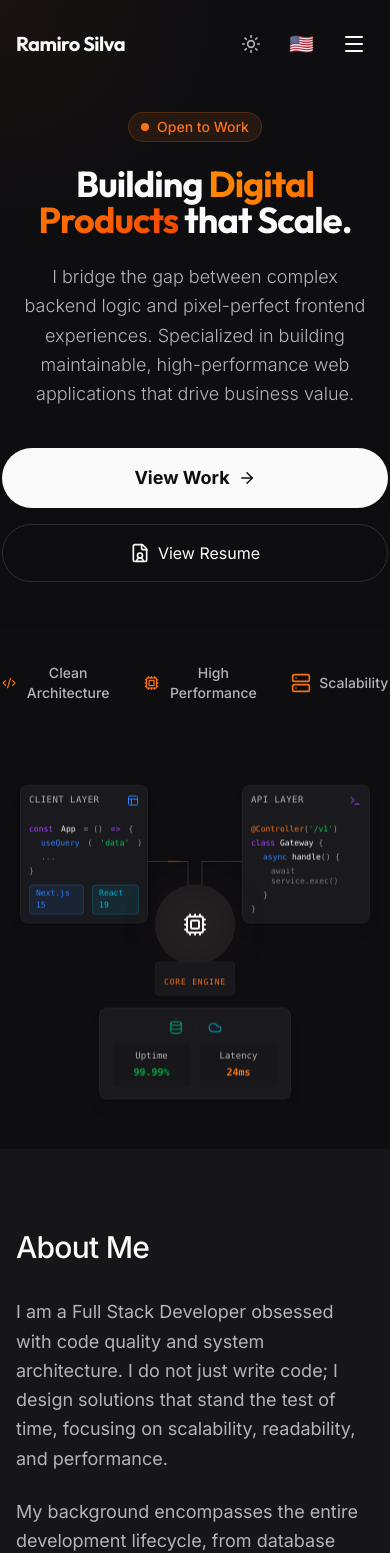
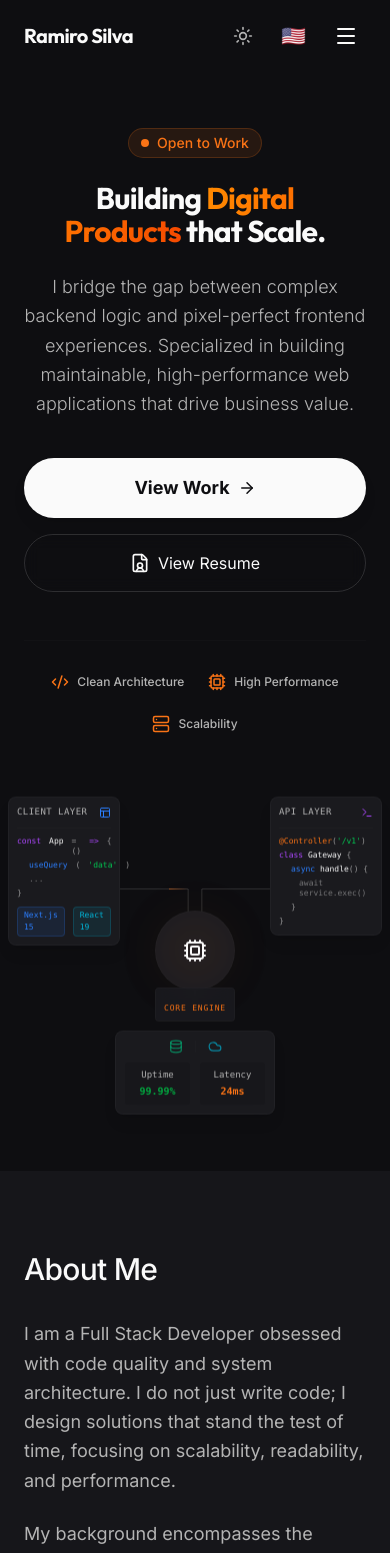
Before and after one commit to NickRami/my-portfolio, a React (Vite) app: page / in a window 390 px wide. Shown: the top 1553 px of the page. Built offline with nearby package versions, Linux system fonts and the light colour scheme.

Commit message:
fix: comprehensive responsive design overhaul and mobile UX optimization

```diff
--- a/src/components/About.tsx
+++ b/src/components/About.tsx
@@ -6,7 +6,7 @@ export default function About() {
 
     return (
         <section id="about" className="py-20 bg-secondary">
-            <div className="max-w-screen-2xl mx-auto px-4 md:px-12 lg:px-24">
+            <div className="max-w-screen-2xl mx-auto px-6 md:px-12 lg:px-24">
                 <motion.div
                     initial={{ opacity: 0, y: 20 }}
                     whileInView={{ opacity: 1, y: 0 }}
--- a/src/components/Contact.tsx
+++ b/src/components/Contact.tsx
@@ -5,7 +5,7 @@ export default function Contact() {
   const { t } = useApp();
 
   return (
-    <footer id="contact" className="py-24 px-4 md:px-12 lg:px-24 max-w-screen-2xl mx-auto border-t border-border">
+    <footer id="contact" className="py-24 px-6 md:px-12 lg:px-24 max-w-screen-2xl mx-auto border-t border-border">
       <div className="flex flex-col md:flex-row justify-between items-start md:items-center gap-12">
         <div className="space-y-6 max-w-2xl">
           <h2 className="text-4xl md:text-5xl font-bold tracking-tight leading-[1.1]">
--- a/src/components/Experience.tsx
+++ b/src/components/Experience.tsx
@@ -32,7 +32,7 @@ export default function Experience() {
   ];
 
   return (
-    <section id="experience" className="py-24 px-4 md:px-12 lg:px-24 max-w-screen-2xl mx-auto border-t border-border bg-background">
+    <section id="experience" className="py-24 px-6 md:px-12 lg:px-24 max-w-screen-2xl mx-auto border-t border-border bg-background">
       <div className="max-w-full">
         {/* Unified Header */}
         <div className="mb-16 border-b border-border pb-8">
--- a/src/components/Hero.tsx
+++ b/src/components/Hero.tsx
@@ -16,7 +16,7 @@ export default function Hero() {
     <section
       id="hero"
       ref={containerRef}
-      className={`min-h-screen flex flex-col lg:flex-row items-center justify-between px-4 md:px-12 lg:px-24 pt-28 pb-12 md:pb-20 max-w-screen-2xl mx-auto relative overflow-hidden ${devMode ? 'pt-40' : ''}`}
+      className={`min-h-screen flex flex-col lg:flex-row items-center justify-between px-6 md:px-12 lg:px-24 pt-32 pb-12 md:pb-20 max-w-screen-2xl mx-auto relative overflow-hidden ${devMode ? 'pt-44' : ''}`}
     >
 
       {/* Background Ambience */}
@@ -43,7 +43,7 @@ export default function Hero() {
             {t('contact.status')}
           </motion.div>
 
-          <h1 className="font-display text-4xl sm:text-5xl md:text-7xl lg:text-7xl font-bold tracking-tight leading-[1] text-balance">
+          <h1 className="font-display text-3xl sm:text-5xl md:text-7xl lg:text-7xl font-bold tracking-tight leading-[1.1] text-balance">
             {t('hero.title.start')} <span className="text-transparent bg-clip-text bg-gradient-to-r from-orange-400 to-orange-600">{t('hero.title.highlight')}</span> {t('hero.title.end')}
           </h1>
 
@@ -52,7 +52,7 @@ export default function Hero() {
           </p>
         </div>
 
-        <div className="flex flex-col sm:flex-row gap-4 justify-center lg:justify-start w-full sm:w-auto">
+        <div className="flex flex-col sm:flex-row gap-4 justify-center lg:justify-start w-full">
           <a href="#projects" className="px-8 py-4 rounded-full bg-foreground text-background font-bold text-lg hover:bg-primary/90 hover:text-white transition-all shadow-lg hover:shadow-primary/20 flex items-center justify-center gap-2 group w-full sm:w-auto">
             {t('hero.cta.work')} <ArrowRight size={18} className="group-hover:translate-x-1 transition-transform" />
           </a>
@@ -62,18 +62,18 @@ export default function Hero() {
         </div>
 
         {/* Social Proof / Mini Stats */}
-        <div className="mt-12 pt-8 border-t border-muted/50 flex items-center justify-center lg:justify-start gap-8 text-muted-foreground">
+        <div className="mt-12 pt-8 border-t border-muted/50 flex flex-wrap items-center justify-center lg:justify-start gap-6 md:gap-8 text-muted-foreground">
           <div className="flex items-center gap-2">
-            <Code2 size={20} className="text-primary" />
-            <span className="text-sm font-medium">{t('hero.features.clean')}</span>
+            <Code2 size={18} className="text-primary" />
+            <span className="text-xs md:text-sm font-medium">{t('hero.features.clean')}</span>
           </div>
           <div className="flex items-center gap-2">
-            <Cpu size={20} className="text-primary" />
-            <span className="text-sm font-medium">{t('hero.features.perf')}</span>
+            <Cpu size={18} className="text-primary" />
+            <span className="text-xs md:text-sm font-medium">{t('hero.features.perf')}</span>
           </div>
           <div className="flex items-center gap-2">
-            <Server size={20} className="text-primary" />
-            <span className="text-sm font-medium">{t('hero.features.scale')}</span>
+            <Server size={18} className="text-primary" />
+            <span className="text-xs md:text-sm font-medium">{t('hero.features.scale')}</span>
           </div>
         </div>
       </motion.div>
@@ -82,7 +82,7 @@ export default function Hero() {
       <motion.div
         animate={{ y: [0, -10, 0] }}
         transition={{ duration: 6, repeat: Infinity, ease: "easeInOut" }}
-        className="flex-1 w-full h-[400px] lg:h-[600px] relative flex items-center justify-center mt-12 lg:mt-0"
+        className="flex-1 w-full h-[450px] md:h-[500px] lg:h-[600px] relative flex items-center justify-center mt-12 lg:mt-0"
       >
         {/* Central Architecture Node */}
         <div className="relative w-full max-w-[350px] md:max-w-[500px] aspect-square flex items-center justify-center">
@@ -146,14 +146,13 @@ export default function Hero() {
             />
           </svg>
 
-          {/* --- Node 1: CLIENT (Architecture) --- */}
           <motion.div
-            className="absolute top-[10%] left-0 md:left-[0%] z-10"
+            className="absolute top-[5%] -left-4 md:left-[0%] z-10"
             initial={{ opacity: 0, y: 10 }}
             animate={{ opacity: 1, y: 0 }}
             transition={{ delay: 0.2 }}
           >
-            <div className="bg-card/90 backdrop-blur-md border border-border/50 p-2 md:p-3 rounded-lg w-32 md:w-48 shadow-lg hover:border-primary/30 transition-colors group cursor-default">
+            <div className="bg-card/90 backdrop-blur-md border border-border/50 p-2 md:p-3 rounded-lg w-28 md:w-48 shadow-lg hover:border-primary/30 transition-colors group cursor-default">
               <div className="flex items-center justify-between mb-2 md:mb-3 border-b border-border/30 pb-2">
                 <span className="text-[9px] md:text-[10px] font-mono text-muted-foreground uppercase tracking-wider">{t('hero.layer.client')}</span>
                 <Layout size={12} className="text-blue-500" />
@@ -177,14 +176,13 @@ export default function Hero() {
             </div>
           </motion.div>
 
-          {/* --- Node 2: SERVER (Logic) --- */}
           <motion.div
-            className="absolute top-[10%] right-0 md:right-[0%] z-10"
+            className="absolute top-[5%] -right-4 md:right-[0%] z-10"
             initial={{ opacity: 0, y: 10 }}
             animate={{ opacity: 1, y: 0 }}
             transition={{ delay: 0.4 }}
           >
-            <div className="bg-card/90 backdrop-blur-md border border-border/50 p-2 md:p-3 rounded-lg w-32 md:w-48 shadow-lg hover:border-primary/30 transition-colors group cursor-default">
+            <div className="bg-card/90 backdrop-blur-md border border-border/50 p-2 md:p-3 rounded-lg w-28 md:w-48 shadow-lg hover:border-primary/30 transition-colors group cursor-default">
               <div className="flex items-center justify-between mb-2 md:mb-3 border-b border-border/30 pb-2">
                 <span className="text-[9px] md:text-[10px] font-mono text-muted-foreground uppercase tracking-wider">{t('hero.layer.api')}</span>
                 <Terminal size={12} className="text-purple-500" />
@@ -238,14 +236,13 @@ export default function Hero() {
           </motion.div>
 
 
-          {/* --- Node 3: INFRASTRUCTURE (Status) --- */}
           <motion.div
-            className="absolute bottom-[0%] left-1/2 -translate-x-1/2 z-10 translate-y-0"
+            className="absolute bottom-[2%] left-1/2 -translate-x-1/2 z-10 translate-y-0"
             initial={{ opacity: 0, y: -10 }}
             animate={{ opacity: 1, y: 0 }}
             transition={{ delay: 0.6 }}
           >
-            <div className="bg-card/90 backdrop-blur-md border border-border/50 p-3 rounded-lg w-48 md:w-56 shadow-lg hover:border-green-500/30 transition-colors group cursor-default">
+            <div className="bg-card/90 backdrop-blur-md border border-border/50 p-2 md:p-3 rounded-lg w-40 md:w-56 shadow-lg hover:border-green-500/30 transition-colors group cursor-default">
               <div className="flex items-center gap-3 justify-center mb-2">
                 <Database size={14} className="text-emerald-500/70" />
                 <div className="h-3 w-px bg-border/20"></div>
--- a/src/components/Navbar.tsx
+++ b/src/components/Navbar.tsx
@@ -31,8 +31,8 @@ export default function Navbar() {
 
   return (
     <>
-      <nav className={`fixed top-0 left-0 right-0 z-50 transition-all duration-500 ease-in-out ${scrolled ? "top-4" : "top-0 py-6 bg-transparent"}`}>
-        <div className={`relative mx-auto flex justify-between items-center transition-all duration-300 ${scrolled ? "bg-background/80 backdrop-blur-md border border-white/5 shadow-lg rounded-full px-6 py-3 max-w-5xl" : "max-w-screen-2xl px-4 md:px-12 lg:px-24"}`}>
+      <nav className={`fixed top-0 left-0 right-0 z-50 transition-all duration-500 ease-in-out ${scrolled ? "top-2 md:top-4" : "top-0 py-4 md:py-6 bg-transparent"}`}>
+        <div className={`relative mx-auto flex justify-between items-center transition-all duration-300 ${scrolled ? "bg-background/80 backdrop-blur-md border border-white/5 shadow-lg rounded-full px-4 md:px-6 py-2 md:py-3 w-[92%] md:max-w-5xl" : "max-w-screen-2xl px-6 md:px-12 lg:px-24"}`}>
           <Link to="/" className="text-xl font-display font-bold tracking-tight hover:text-primary transition-colors">
             Ramiro Silva
           </Link>
@@ -88,10 +88,11 @@ export default function Navbar() {
       <AnimatePresence>
         {isOpen && (
           <motion.div
-            initial={{ opacity: 0, y: -20 }}
-            animate={{ opacity: 1, y: 0 }}
-            exit={{ opacity: 0, y: -20 }}
-            className="fixed inset-0 bg-background z-40 flex flex-col pt-32 px-6"
+            initial={{ opacity: 0, x: '100%' }}
+            animate={{ opacity: 1, x: 0 }}
+            exit={{ opacity: 0, x: '100%' }}
+            transition={{ type: 'spring', damping: 25, stiffness: 200 }}
+            className="fixed inset-0 bg-background z-40 flex flex-col pt-32 px-8"
           >
             <div className="flex flex-col gap-6 items-center">
               {navLinks.map(link => (
@@ -107,7 +108,11 @@ export default function Navbar() {
               ))}
 
               <div className="mt-8">
-                <a href={isHome ? "#contact" : "/#contact"} onClick={() => setIsOpen(false)} className="px-8 py-4 text-lg font-medium bg-foreground text-background rounded-full hover:bg-primary hover:text-white transition-all">
+                <a
+                  href={isHome ? "#contact" : "/#contact"}
+                  onClick={() => setIsOpen(false)}
+                  className="w-full text-center px-8 py-5 text-xl font-bold bg-primary text-white rounded-2xl shadow-lg shadow-primary/20 transition-all active:scale-95"
+                >
                   {t('nav.talk')}
                 </a>
               </div>
--- a/src/components/ProjectsPreview.tsx
+++ b/src/components/ProjectsPreview.tsx
@@ -40,7 +40,7 @@ export default function ProjectsPreview() {
   const { t } = useApp();
 
   return (
-    <section id="projects" className="py-24 px-4 md:px-12 lg:px-24 max-w-screen-2xl mx-auto">
+    <section id="projects" className="py-24 px-6 md:px-12 lg:px-24 max-w-screen-2xl mx-auto">
       <div className="max-w-full">
 
         {/* Header simple y directo */}
--- a/src/components/Skills.tsx
+++ b/src/components/Skills.tsx
@@ -19,7 +19,7 @@ export default function Skills() {
   ];
 
   return (
-    <section id="skills" className="py-24 px-4 md:px-12 lg:px-24 max-w-screen-2xl mx-auto border-t border-border">
+    <section id="skills" className="py-24 px-6 md:px-12 lg:px-24 max-w-screen-2xl mx-auto border-t border-border">
 
       <div className="max-w-6xl mx-auto">
         {/* Header Compacto */}
--- a/src/index.css
+++ b/src/index.css
@@ -75,7 +75,13 @@
 
 html {
   scroll-behavior: smooth;
-  scroll-padding-top: 100px;
+  scroll-padding-top: 80px;
+}
+
+@media (min-width: 768px) {
+  html {
+    scroll-padding-top: 100px;
+  }
 }
 
 body {
@@ -115,6 +121,16 @@ body {
 
   .text-muted-label {
     color: var(--text-muted);
+  }
+
+  .mouse-follower {
+    display: none;
+  }
+
+  @media (hover: hover) {
+    .mouse-follower {
+      display: block;
+    }
   }
 }
 
--- a/src/pages/Home.tsx
+++ b/src/pages/Home.tsx
@@ -22,7 +22,7 @@ export default function Home() {
     <main className="min-h-screen bg-background text-foreground antialiased selection:bg-primary/20 selection:text-primary overflow-x-hidden relative transition-colors duration-300">
       {/* Mouse Follower Gradient */}
       <div
-          className="pointer-events-none fixed inset-0 z-0 transition-opacity duration-300"
+        className="pointer-events-none fixed inset-0 z-0 transition-opacity duration-300 mouse-follower"
         style={{
           background: `radial-gradient(600px circle at ${mousePosition.x}px ${mousePosition.y}px, rgba(249, 115, 22, 0.05), transparent 40%)`
         }}
--- a/src/pages/Resume.tsx
+++ b/src/pages/Resume.tsx
@@ -88,7 +88,7 @@ export default function Resume() {
     <div className="min-h-screen bg-background text-foreground antialiased selection:bg-primary/20 selection:text-primary overflow-x-hidden relative print:overflow-visible">
       {/* Mouse Follower Gradient */}
       <div
-        className="pointer-events-none fixed inset-0 z-0 transition-opacity duration-300 print:hidden"
+        className="pointer-events-none fixed inset-0 z-0 transition-opacity duration-300 print:hidden mouse-follower"
         style={{
           background: `radial-gradient(600px circle at ${mousePosition.x}px ${mousePosition.y}px, rgba(var(--color-primary-rgb), 0.05), transparent 40%)` // Adjusted for potential CSS variable usage or keep hardcoded if variable not exported as RGB
         }}
```
Lines whose indentation alone changed are shown as unchanged.
